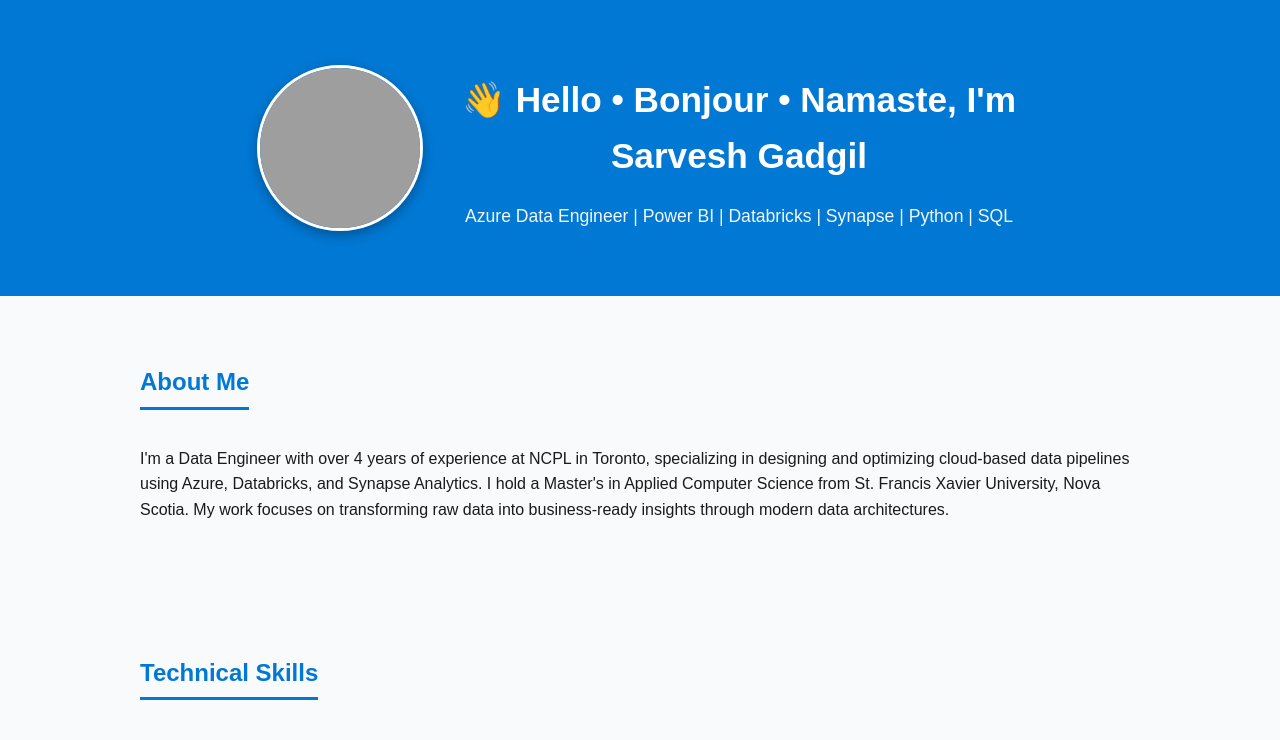
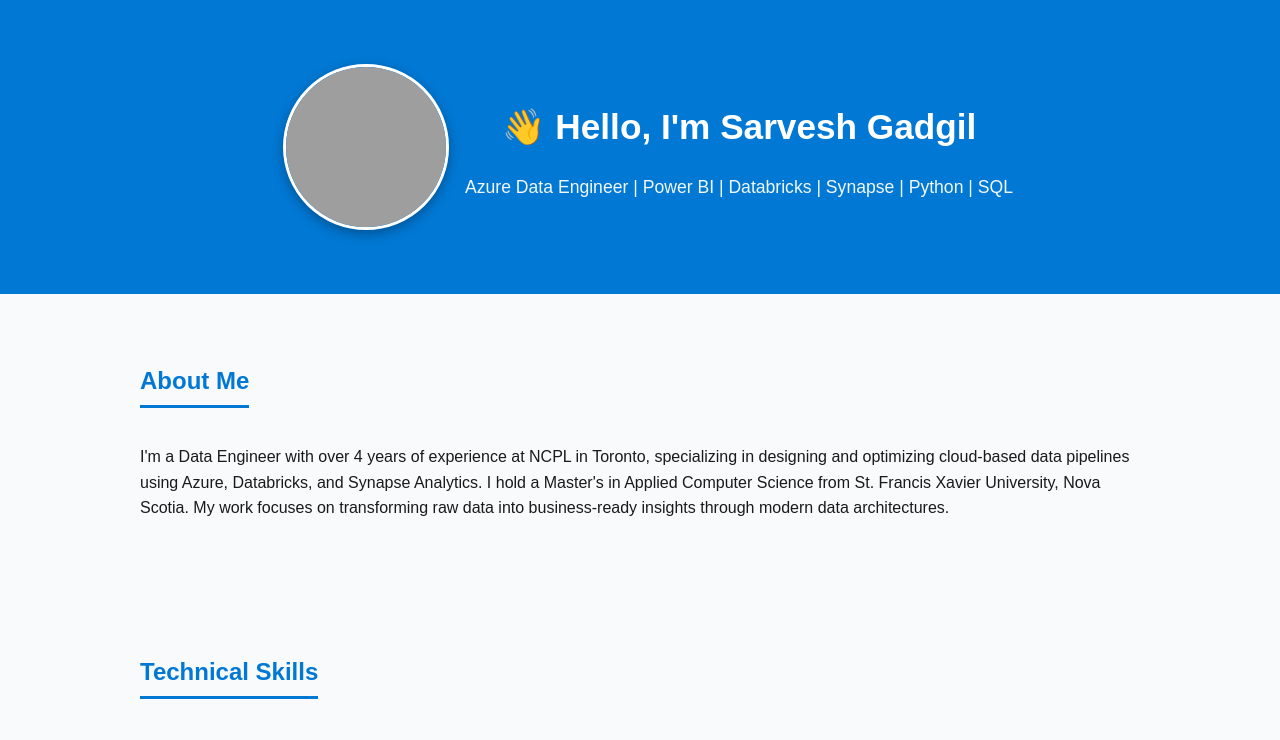
Before and after one commit to sarveshgadgil/sarveshgadgil, a plain HTML site: page index.html in a window 1280 px wide. Shown: the top 740 px of the page. Drawn offline with Linux system fonts and the light colour scheme; grey boxes are pictures that could not be loaded.

Commit message:
Update index.html

```diff
--- a/index.html
+++ b/index.html
@@ -96,7 +96,7 @@
   <header>
     <img src="Photo.jpg" alt="Sarvesh Gadgil">
     <div>
-      <h1>👋 Hello • Bonjour • Namaste, I'm Sarvesh Gadgil</h1>
+      <h1>👋 Hello, I'm Sarvesh Gadgil</h1>
       <p>Azure Data Engineer | Power BI | Databricks | Synapse | Python | SQL</p>
     </div>
   </header>
```
